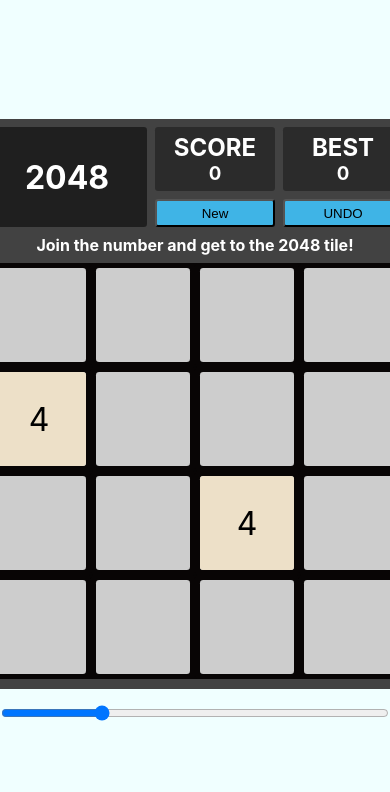
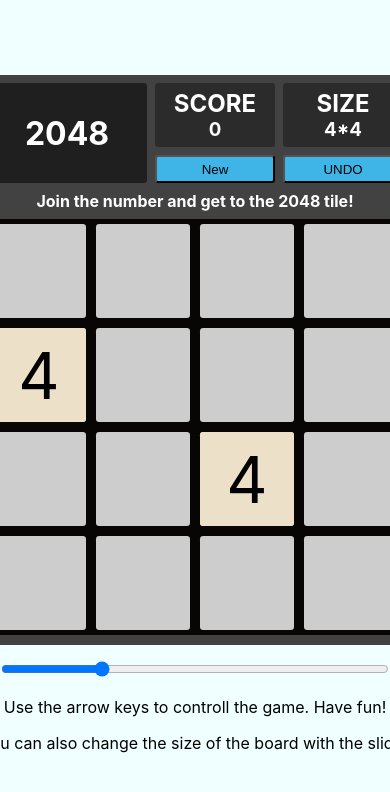
Before and after one commit to AntonErikssonCode/2048_react, a React (Create React App) app: page / in a window 390 px wide. Shown: the top 792 px of the page. Built offline with nearby package versions, Linux system fonts and the light colour scheme.

Commit message:
Added responsive tile text sizes

```diff
--- a/src/App.css
+++ b/src/App.css
@@ -5,6 +5,7 @@
   height: 554px;
   border-radius: 0.2rem;
   padding: 8px;
+  user-select: none;
 }
 
 .topSection {
--- a/src/App.tsx
+++ b/src/App.tsx
@@ -46,17 +46,28 @@
     setTilesXY(parseInt(event.target.value));
   };
 
+  const handleNewGame = () => {
 
-  const handleNewGame = () => {
+    console.dir("handle game clicked")
+
     initBoard();
-    spawnTile();
-    spawnTile();
 
-  }
+
+
+  };
+
+  const isKeyPressedRef = useRef(false);
 
   const handleKeyDown = (event: KeyboardEvent) => {
     event.preventDefault();
+
+    if (isKeyPressedRef.current) {
+      return;
+    }
+
+    isKeyPressedRef.current = true;
     setPrevTilesArray(tilesArray);
+
     switch (event.key) {
       case "ArrowUp":
         moveUp();
@@ -78,8 +89,21 @@
         // Handle other cases if needed
         break;
     }
+  };
 
+  const handleKeyUp = () => {
+    isKeyPressedRef.current = false;
   };
+
+  useEffect(() => {
+    document.addEventListener("keydown", handleKeyDown);
+    document.addEventListener("keyup", handleKeyUp);
+
+    return () => {
+      document.removeEventListener("keydown", handleKeyDown);
+      document.removeEventListener("keyup", handleKeyUp);
+    };
+  }, [tilesArray]);
 
   function moveLeft() {
     let newScore = score;
@@ -122,7 +146,6 @@
       for (let row = 0; row < newTilesArray.length; row++) {
         // Loop thorugh columns
         for (let column = tilesXY; column >= 0; column--) {
-
           let value = newTilesArray[row][column];
           let valueToTheLeft = newTilesArray[row][column + 1];
           const key = row + ":" + column;
@@ -143,7 +166,7 @@
         }
       }
     }
-    setMove("left");
+    setMove("right");
     setTilesArray(newTilesArray);
     setScore(newScore);
   }
@@ -214,16 +237,15 @@
     setScore(newScore);
   }
   useEffect(() => {
-    console.table("tilesArray");
+  /*   console.table("tilesArray");
     console.table(tilesArray);
     console.table("prevTilesArray");
-    console.table(prevTilesArray);
+    console.table(prevTilesArray); */
     document.addEventListener("keydown", handleKeyDown);
 
     return () => {
       document.removeEventListener("keydown", handleKeyDown);
     };
-
   }, [tilesArray, tilesXY]);
 
   useEffect(() => {
@@ -240,16 +262,17 @@
   }, [width]);
 
   useEffect(() => {
+    console.dir("game ready: "+gameReady)
     if (gameReady) {
       spawnTile();
       spawnTile();
+
     }
+
   }, [gameReady]);
 
   useEffect(() => {
     placeTiles();
-
-
   }, [tilesArray]);
 
   // Functions
@@ -274,6 +297,7 @@
     setTilesArray(result);
     setPrevTilesArray(result);
     setGameReady(true);
+
   }
 
   function placeTiles() {
@@ -364,6 +388,7 @@
 
   // Init
   function initBoard() {
+    setGameReady(false);
     const newBoardBackground = Array(tilesXY * tilesXY).fill(0);
     setBoardBackground(newBoardBackground);
     generateArray();
@@ -382,12 +407,14 @@
               <h2 className="scoreAndBestName">SCORE</h2>
               <h3 className="scoreAndBestNum">{score}</h3>
             </div>
-            <button className="button" onClick={handleNewGame}>New</button>
+            <button className="button" onClick={handleNewGame}>
+              New
+            </button>
           </div>
           <div className="topSection-3">
             <div className="topSection-display">
-              <h2 className="scoreAndBestName">BEST</h2>
-              <h3 className="scoreAndBestNum">{best}</h3>
+              <h2 className="scoreAndBestName">SIZE</h2>
+              <h3 className="scoreAndBestNum">{tilesXY + "*"+tilesXY}</h3>
             </div>
             <button className="button">UNDO</button>
           </div>
@@ -419,6 +446,8 @@
         className="slider"
         onChange={handleSliderChange}
       />
+      <p style={{textAlign:"center"}}>Use the arrow keys to controll the game. Have fun!</p>
+      <p style={{textAlign:"center"}}>You can also change the size of the board with the slider</p>
     </div>
   );
 }
--- a/src/components/tile.tsx
+++ b/src/components/tile.tsx
@@ -14,27 +14,40 @@
   COLOR_EMPTY: "rgb(204, 192, 179)",
   2: "rgb(238, 228, 218)",
   4: "rgb(237, 224, 200)",
-  8: "rgb(242, 177, 121)",
-  16: "rgb(245, 149, 99)",
-  32: "rgb(246, 124, 95)",
-  64: "rgb(246, 94, 59)",
-  128: "rgb(237, 207, 114)",
-  256: "rgb(237, 204, 97)",
-  512: "rgb(237, 200, 80)",
-  1024: "rgb(237, 197, 63)",
-  2048: "rgb(237, 194, 46)",
+  8: "#f2b179", //"rgb(242, 177, 121)",
+  16: "#f59563", //"rgb(245, 149, 99)",
+  32: "#f67c60", //"rgb(246, 124, 95)",
+  64: "#f65e3b", //"rgb(246, 94, 59)",
+  128: "#edcf73", //"rgb(237, 207, 114)",
+  256: "#edcc62", //"rgb(237, 204, 97)",
+  512: "#edc850", //"//rgb(237, 200, 80)",
+  1024: "#edc53f", //"rgb(237, 197, 63)",
+  2048: "#edc22d", //rgb(237, 194, 46)",
   COLOR_OTHER: "rgb(0, 0, 0)",
   COLOR_GAME_OVER: "rgba(238, 228, 218, 0.73)",
 };
 
+const valueSize: Record<string, Record<number, number>> = {
+  "2": { "1": 7, "2": 6, "3": 5, "4": 4.6 },
+  "3": { "1": 6, "2": 5, "3": 4, "4": 3 },
+  "4": { "1": 4, "2": 3.6, "3": 3, "4": 2.4 },
+  "5": { "1": 3, "2": 2.8, "3": 2.4, "4": 2 },
+  "6": { "1": 2.8, "2": 2.6, "3": 1.8, "4": 1.4 },
+  "7": { "1": 2.6, "2": 2.4, "3": 1.4, "4": 1.2 },
+  "8": { "1": 2.4, "2": 2.2, "3": 1.2, "4": 1 },
+  "9": { "1": 2.2, "2": 2, "3": 1, "4": 0.8 },
+  "10": { "1": 1.8, "2": 1.6, "3": 0.8, "4": 0.7 },
+};
+
 function Tile(props: Props) {
   const [shrink, setShrink] = useState(false);
+  let valueLength = props.value.toString().length;
+  let fontSize = valueSize[props.tilesXY][valueLength];
 
   useEffect(() => {
     // Trigger the shrinking effect once the component is mounted
     setShrink(true);
   }, []);
-
 
   if (props.value != 0) {
     return (
@@ -45,17 +58,17 @@
           height: props.tileWidthHeight,
           left: props.moveDistance * props.tilesXY * props.x,
           top: props.moveDistance * props.tilesXY * props.y,
-
         }}
       >
         <div
           className="boardInnerTile"
           style={{
-
             backgroundColor: colors[props.value],
           }}
         >
-          <p className="value">{props.value}</p>
+          <p style={{ fontSize: fontSize + "rem" }} className="value">
+            {props.value}
+          </p>
         </div>
       </div>
     );
```
